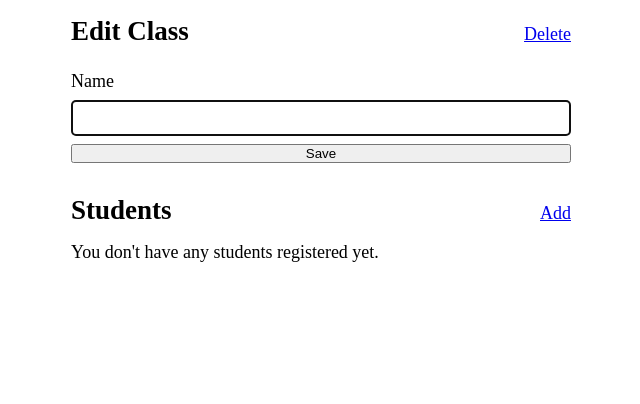
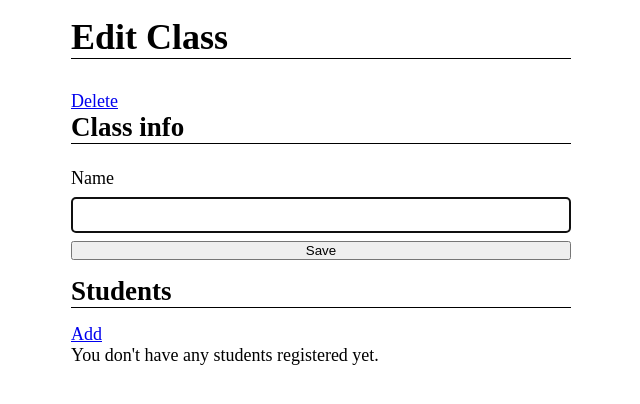
Before and after one commit to markoco14/team-generator, a Python web app: template templates/classes/edit.html in a window 1280 px wide. Shown: the part 49-453 px from the top of the page, without its empty margins (319-959 px from the left). Run offline with Jinja, Linux system fonts and the light colour scheme; the template is opened without the code that fills it, so the values that code supplies are empty.

Commit message:
clean up header and section styles

```diff
--- a/static/styles.css
+++ b/static/styles.css
@@ -44,42 +44,9 @@ body {
 }
 
 
-section {
-    margin-bottom: 2rem;
-}
+/* site header styles */
 
-main > section:first-of-type {
-    padding-top: 1rem;
-}
-
-main > div:first-of-type {
-    padding-top: 1rem;
-}
-
-section > h1 {
-    margin-bottom: 1rem;
-}
-
-section > h1, h2 {
-    border-bottom: 1px solid black;
-}
-
-.wrapper {
-    max-width: 500px;
-    margin: auto;
-}
-
-main > div.wrapper {
-    padding-top: 1rem;
-}
-
-@media screen and (max-width: 600px) {
-    .wrapper {
-        padding-inline: 0.5rem;
-    }
-}
-
-.page-header {
+.site-header {
     border-bottom: 1px solid black;
 
     div {
@@ -90,23 +57,51 @@ main > div.wrapper {
     }
 }
 
+main > div:first-of-type {
+    padding-top: 1rem;
+}
+
+section {
+    margin-bottom: 1rem;
+}
+
+
+.wrapper {
+    max-width: 500px;
+    margin: auto;
+}
+
+@media screen and (max-width: 600px) {
+    .wrapper {
+        padding-inline: 0.5rem;
+    }
+}
+
+.page-header,
+.section-header {
+    display: flex;
+    justify-content: space-between;
+    align-items: baseline;
+    border-bottom: 1px solid black;
+}
+
+.page-header {
+    margin-bottom: 2rem;
+}
+
+.section-header {
+    margin-bottom: 1rem;
+}
+
+
+
+
 .list-header {
     border-bottom: none;
     display: flex;
     justify-content: space-between;
     align-items: baseline;
     margin-bottom: 1rem;
-}
-
-section > header {
-    display: flex;
-    justify-content: space-between;
-    align-items: baseline;
-    margin-bottom: 1rem;
-
-    h1, h2 {
-        border-bottom: none;
-    }
 }
 
 .example {
@@ -234,7 +229,7 @@ form {
 }
 
 
-{# class-list styles #}
+/* class-list styles */
 
 .class-list {
     padding: 0;
@@ -258,7 +253,7 @@ form {
     gap: 0.5rem;
 }
 
-{# student list styles #}
+/* student list styles */
 .student-list {
     padding: 0;
     list-style-type: none;
@@ -280,8 +275,7 @@ form {
     }
 }
 
-
-{# teams page styles #}
+/* team page styles */
 .team-page {
     height: 100vh;
     overflow-y: auto;
--- a/templates/_header.html
+++ b/templates/_header.html
@@ -1,4 +1,4 @@
-<header class="page-header">
+<header class="site-header">
     <div class="wrapper">
         <span>TeamMaker</span>
         <nav>
--- a/templates/classes/edit.html
+++ b/templates/classes/edit.html
@@ -1,15 +1,17 @@
 {% extends "base.html" %}
+{% block title %}Manage {{ class[1] }} {% if not "class" in class[1]|lower %}Class{% endif %} | TeamUp{% endblock title %}
 {% block content %}
 <div class="wrapper">
+    <h1 class="page-header">Edit {{class.name}} {% if not "class" in class[1]|lower %}Class{% endif %}</h1>
+    <a
+        href="/classes/{{class.id}}/delete"
+        hx-delete="/classes/{{class.id}}"
+        hx-swap="none"
+        hx-confirm="Are you sure you want to delete this class? There is no going back.">
+        Delete
+    </a>
     <section>
-        <header>
-            <h1>Edit {{class.name}} {% if not "class" in class[1]|lower %}Class{% endif %}</h1>
-            <a
-            href="/classes/{{class.id}}/delete"
-            hx-delete="/classes/{{class.id}}"
-            hx-swap="none"
-            hx-confirm="Are you sure you want to delete this class? There is no going back.">Delete</a>
-        </header>
+        <h2 class="section-header">Class info</h2>
         <form
             hx-put="/classes/{{request.path_params.get('class_id')}}"
             hx-target="body"
@@ -22,10 +24,8 @@
         </form>
     </section>
     <section>
-        <header>
-            <h2>Students</h2>
-            <a href="/classes/{{class.id}}/students">Add</a>
-        </header>
+        <h2 class="section-header">Students</h2>
+        <a href="/classes/{{class.id}}/students">Add</a>
         {% if students %}
         <ul class="student-list">
             {% for student in students  %}
--- a/templates/classes/new.html
+++ b/templates/classes/new.html
@@ -1,10 +1,8 @@
 {% extends "base.html" %}
-{% block title %}
-    New Class | TeamTime
-{% endblock title %}
+{% block title %}New Class | TeamUp{% endblock title %}
 {% block content %}
 <div class="wrapper">
-    <h1>New Class</h1>
+    <h1 class="page-header">New Class</h1>
     <form
         action="/classes"
         method="POST"
--- a/templates/classes/teams.html
+++ b/templates/classes/teams.html
@@ -1,4 +1,5 @@
 {% extends "base.html" %}
+{% block title %}Make Teams | Team Up{% endblock title %}
 {% block header %} {% endblock header %}
 {% block content %}
 <div class="team-page">
```
Also changed, not shown: templates/classes/batch-add.html (+3 -8 lines), templates/classes/show.html (+4 -4 lines), templates/index.html (+5 -7 lines).
